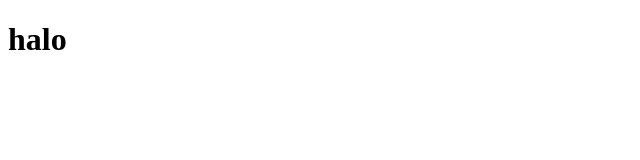
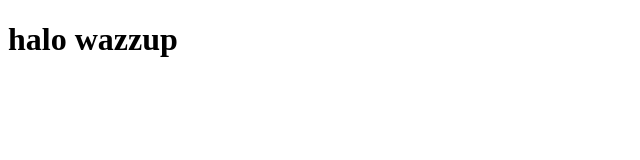
Before and after one commit to tiati-corona/tiati-corona.github.io, a plain HTML site: page index.html in a window 1280 px wide. Shown: the whole page, without its empty margins (0-640 px from the left). Drawn offline with Linux system fonts and the light colour scheme.

Commit message:
wazzup
guys

```diff
--- a/index.html
+++ b/index.html
@@ -4,6 +4,6 @@
 	<title>TIATI CORONA</title>
 </head>
 <body>
-<h1>halo</h1>
+<h1>halo wazzup</h1>
 </body>
 </html>
```
